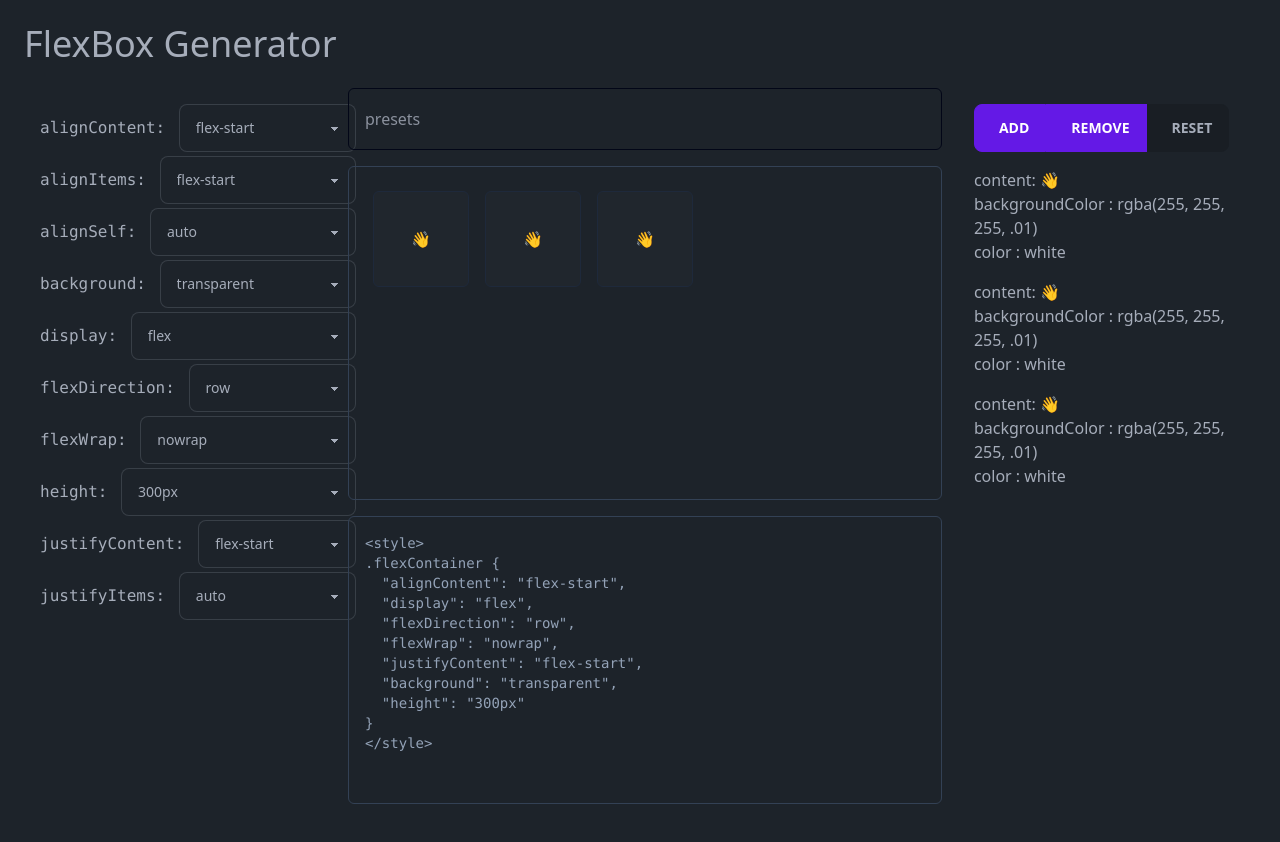
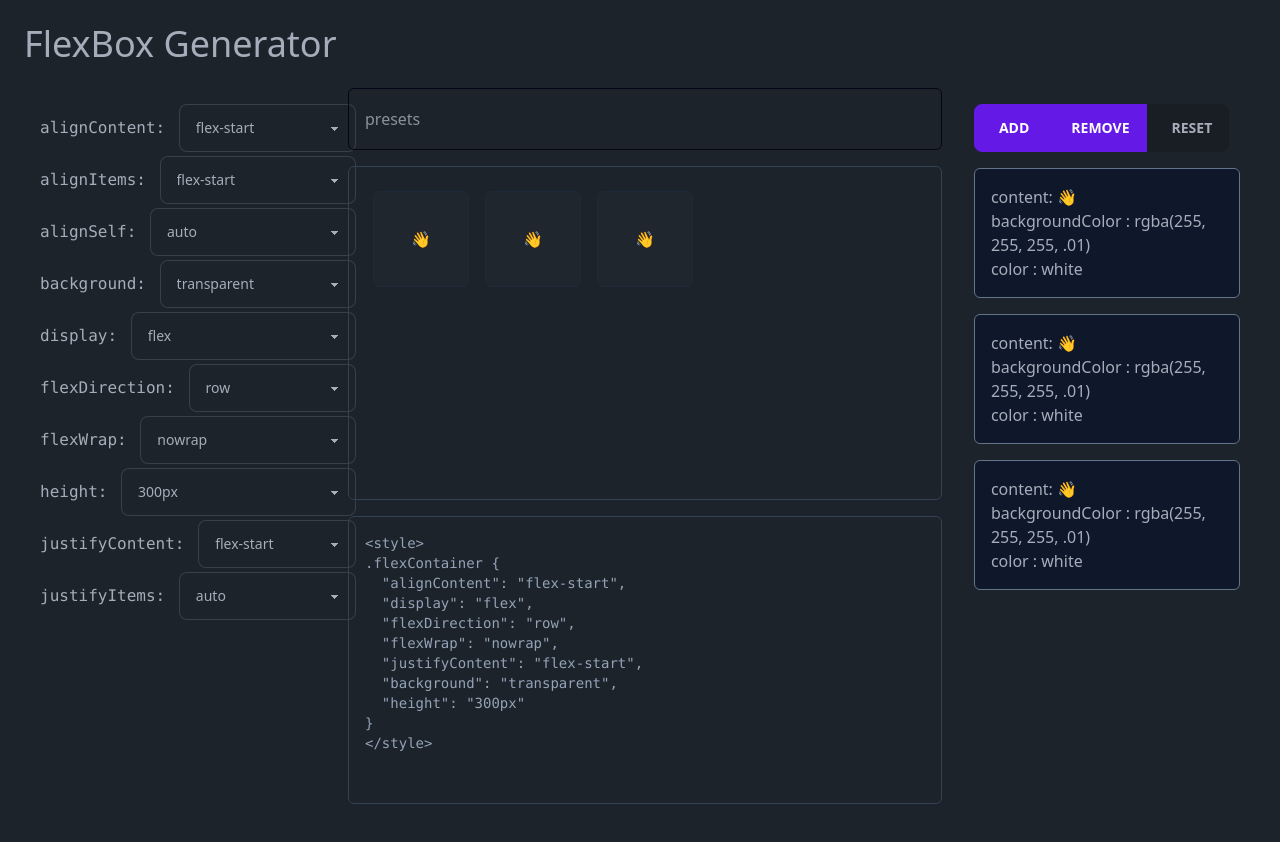
Before and after one commit to seangravener/FlexBoxGenerator, an Angular app: page / in a window 1280 px wide. Built offline with nearby package versions, Linux system fonts and the light colour scheme.

Commit message:
Apply styles

```diff
--- a/src/app/flex-box-generator/components/flex-items/flex-items.component.html
+++ b/src/app/flex-box-generator/components/flex-items/flex-items.component.html
@@ -1,6 +1,6 @@
 <div *ngIf="flexItems$ | async as flexItems else showLoading">
   <ul class="flex flex-col gap-4 my-4" *ngFor="let item of flexItems">
-    <li class="item-option">
+    <li class="border border-slate-500 rounded-md p-4 bg-slate-900 item-option">
       content: {{ item.content }}
 
       <ul>
```
